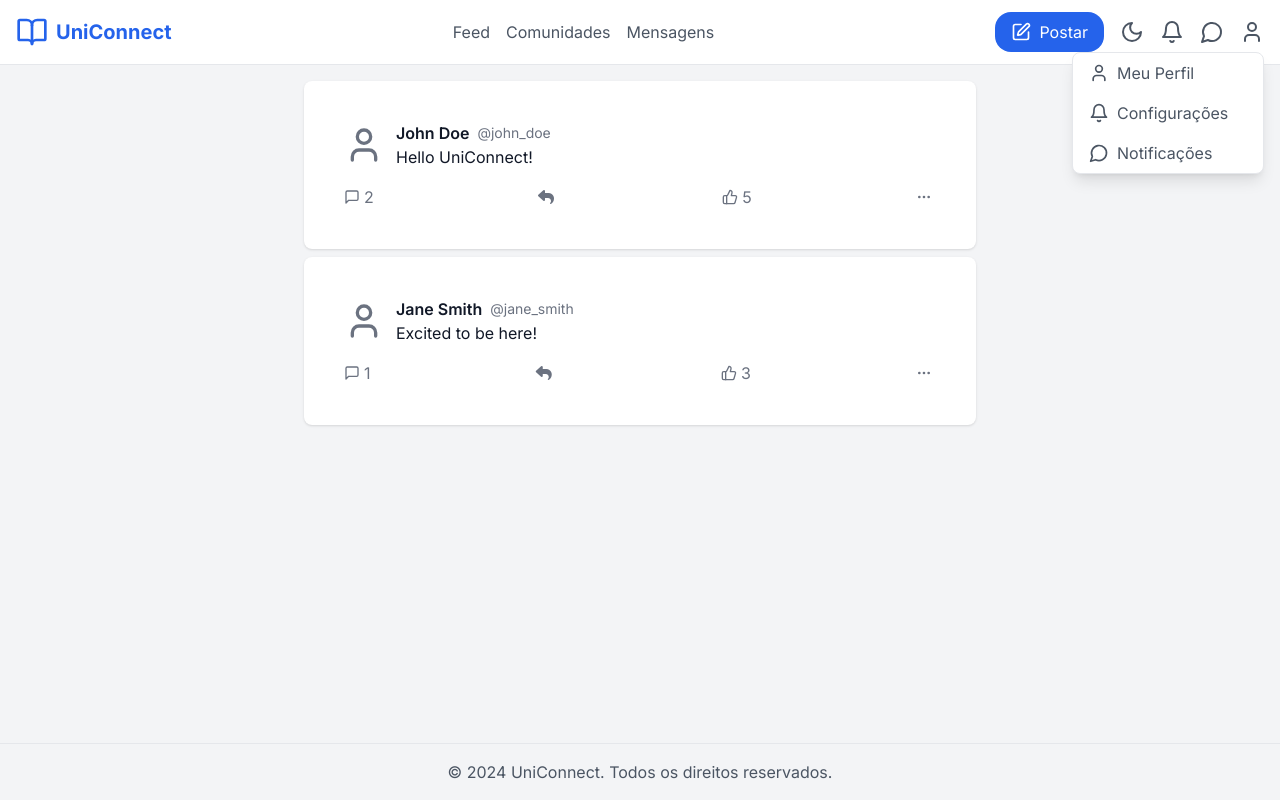
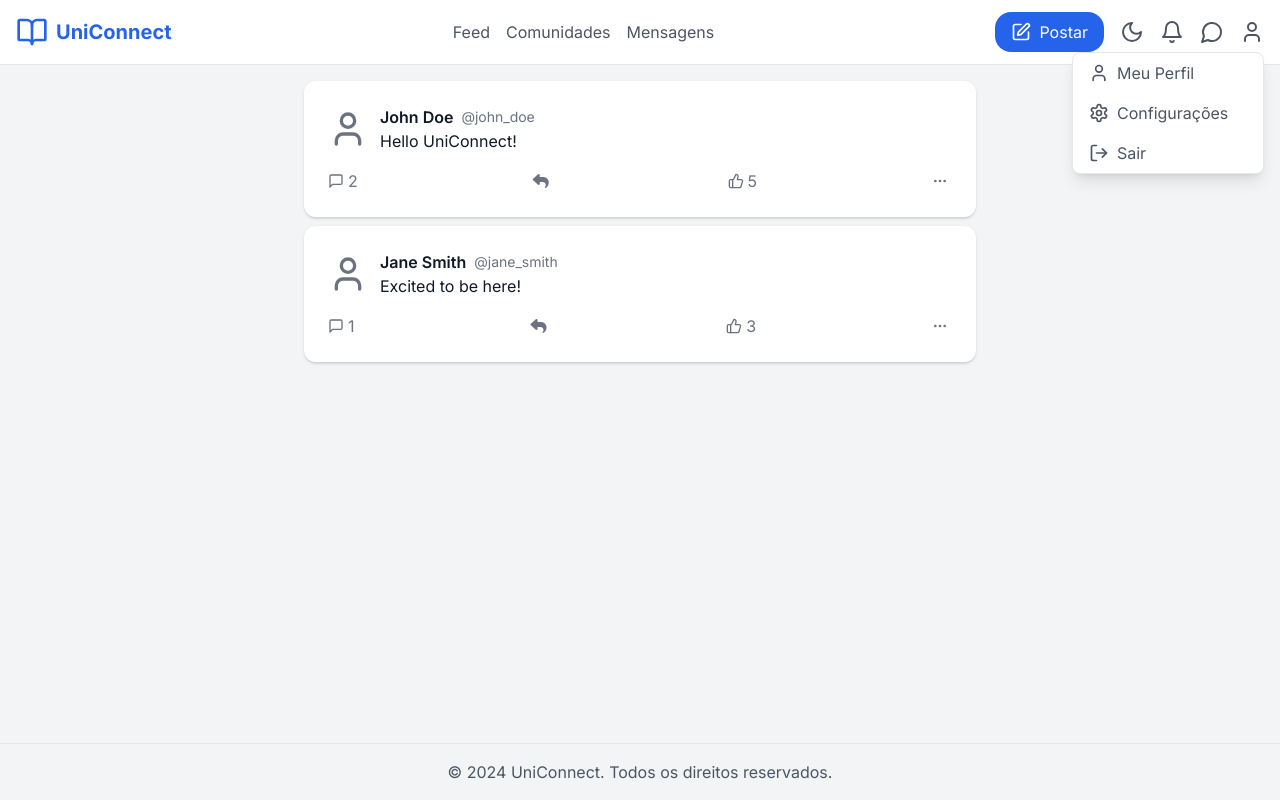
Before and after one commit to Jeanikt/UniConnect, a Next.js app: page /feed in a window 1280 px wide. Both pictures are taken after a click on the button 1251 px from the left and 32 px from the top of the page. Built offline with nearby package versions, Linux system fonts and the light colour scheme.

Commit message:
style: mudança no estilo do post

```diff
--- a/src/app/feed/page.tsx
+++ b/src/app/feed/page.tsx
@@ -134,7 +134,7 @@ const Feed: React.FC = () => {
           posts.map((post) => (
             <div
               key={post.id}
-              className="bg-white dark:bg-gray-800 shadow rounded-lg mb-2 p-10"
+              className="bg-white dark:bg-gray-800 border-b border-gray-300 dark:border-gray-600 shadow rounded-xl mb-2 p-6"
             >
               <div className="flex items-start mb-2">
                 <User className="w-10 h-12 text-gray-500 dark:text-gray-400" />
@@ -183,16 +183,7 @@ const Feed: React.FC = () => {
                 >
                   <MoreHorizontal className="w-4 h-4 mr-1" />
                 </button>
-                {replyDropdownId === post.id && (
-                  <div className="absolute bg-white shadow-md rounded-md p-2 mt-1">
-                    <button className="block text-left w-full p-2 hover:bg-gray-100">
-                      Repostar
-                    </button>
-                    <button className="block text-left w-full p-2 hover:bg-gray-100">
-                      Citar Post
-                    </button>
-                  </div>
-                )}
+
               </div>
             </div>
           ))
--- a/src/components/Layout.tsx
+++ b/src/components/Layout.tsx
@@ -8,16 +8,19 @@ import {
   Moon,
   Sun,
   Edit,
+  Settings,
+  LogOut,
 } from "lucide-react";
 import { useAppContext } from "../contexts/AppContext";
 import PostModal from "@/components/ui/PostModal";
+import { useRouter } from "next/navigation"; // Importa o useRouter para redirecionar
 
 interface LayoutProps {
   children: React.ReactNode;
   onPostCreated: (content: string) => void; // Função para lidar com a criação do post
 }
 
-const Dropdown = () => {
+const Dropdown = ({ onLogout }: { onLogout: () => void }) => {
   return (
     <div className="absolute right-0 mt-2 w-48 bg-white dark:bg-gray-800 border border-gray-200 dark:border-gray-700 rounded-lg shadow-lg z-10">
       <Link
@@ -30,14 +33,14 @@ const Dropdown = () => {
         href="/settings"
         className="flex items-center px-4 py-2 text-gray-600 dark:text-gray-300 hover:bg-gray-100 dark:hover:bg-gray-700"
       >
-        <Bell className="w-5 h-5 mr-2" /> Configurações
+        <Settings className="w-5 h-5 mr-2" /> Configurações
       </Link>
-      <Link
-        href="/notifications"
-        className="flex items-center px-4 py-2 text-gray-600 dark:text-gray-300 hover:bg-gray-100 dark:hover:bg-gray-700"
+      <button
+        onClick={onLogout}
+        className="flex items-center w-full px-4 py-2 text-gray-600 dark:text-gray-300 hover:bg-gray-100 dark:hover:bg-gray-700 text-left"
       >
-        <MessageCircle className="w-5 h-5 mr-2" /> Notificações
-      </Link>
+        <LogOut className="w-5 h-5 mr-2" /> Sair
+      </button>
     </div>
   );
 };
@@ -55,6 +58,7 @@ export default function Layout({ children, onPostCreated }: LayoutProps) {
   const [isDropdownOpen, setDropdownOpen] = useState(false);
   const [isModalOpen, setModalOpen] = useState(false);
   const [notificationMessage, setNotificationMessage] = useState("");
+  const router = useRouter(); // Inicializa o router
 
   const handleCreatePost = (content: string) => {
     onPostCreated(content); // Chama a função passada
@@ -62,6 +66,12 @@ export default function Layout({ children, onPostCreated }: LayoutProps) {
     setModalOpen(false);
     // Limpar a mensagem após um tempo
     setTimeout(() => setNotificationMessage(""), 3000);
+  };
+
+  const handleLogout = () => {
+    // Implementar a lógica de logout aqui, por exemplo, limpar o token do localStorage
+    localStorage.removeItem("userToken"); // Exemplo de remoção do token
+    router.push("/"); // Redireciona para a página inicial
   };
 
   return (
@@ -147,7 +157,7 @@ export default function Layout({ children, onPostCreated }: LayoutProps) {
               onClick={() => setDropdownOpen((prev) => !prev)}
             >
               <User className="w-6 h-6" />
-              {isDropdownOpen && <Dropdown />}
+              {isDropdownOpen && <Dropdown onLogout={handleLogout} />}
             </button>
           </div>
         </div>
--- a/src/components/ui/PostModal.tsx
+++ b/src/components/ui/PostModal.tsx
@@ -104,7 +104,7 @@ const PostModal: React.FC<PostModalProps> = ({
               <textarea
                 value={newPost}
                 onChange={(e) => setNewPost(e.target.value)}
-                className="w-full dark:bg-transparent p-2 rounded-md focus:outline-none dark:text-white resize-none max-h-36 overflow-hidden"
+                className="w-full dark:bg-transparent p-2 rounded-md focus:outline-none dark:text-white text-gray-900 font-semibold resize-none max-h-36 overflow-hidden"
                 placeholder="Fala ai"
                 rows={6}
                 maxLength={300}
```
